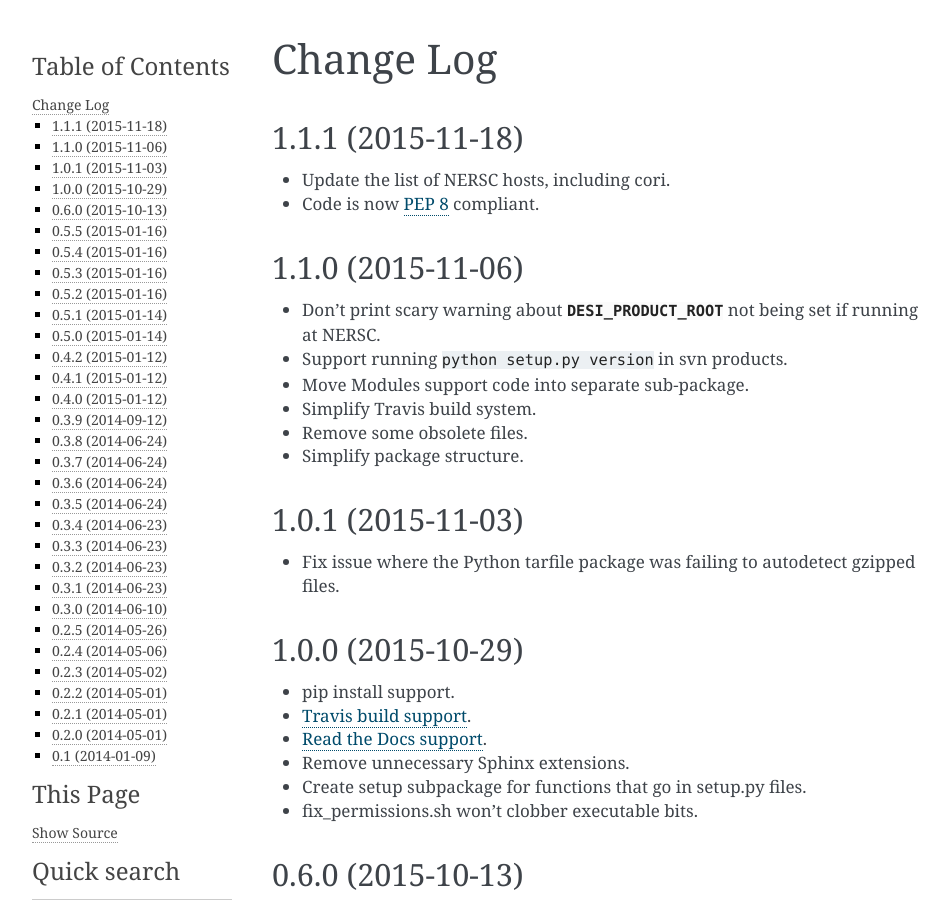
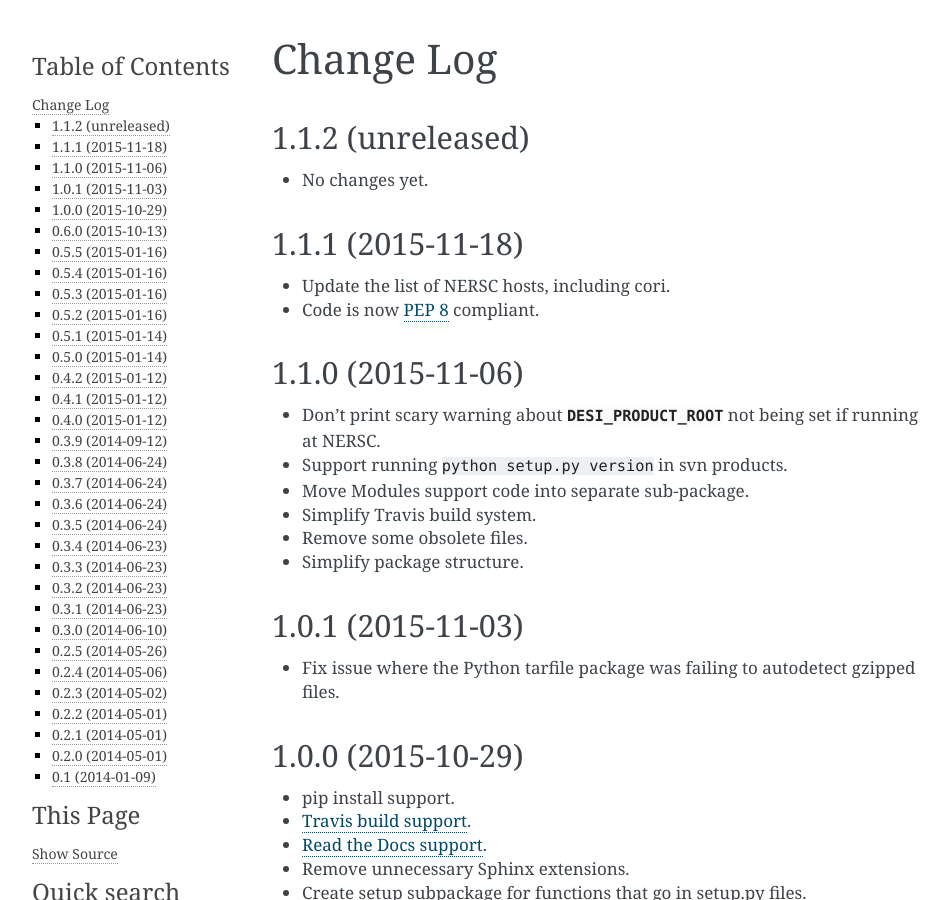
Before and after one commit to desihub/desiutil, a Sphinx documentation site: the page built from doc/changes.rst, in a window 1280 px wide and 900 px high. Shown: the whole window, without its empty margins (148-1097 px from the left). Built offline with Sphinx 7.4.7, drawn with Linux system fonts in a browser that asks for light colours.

Commit message:
bump version

```diff
--- a/doc/changes.rst
+++ b/doc/changes.rst
@@ -1,6 +1,11 @@
 ==========
 Change Log
 ==========
+
+1.1.2 (unreleased)
+------------------
+
+* No changes yet.
 
 1.1.1 (2015-11-18)
 ------------------
--- a/py/desiutil/_version.py
+++ b/py/desiutil/_version.py
@@ -1 +1 @@
-__version__ = '1.1.1'
+__version__ = '1.1.1.dev193'
```
